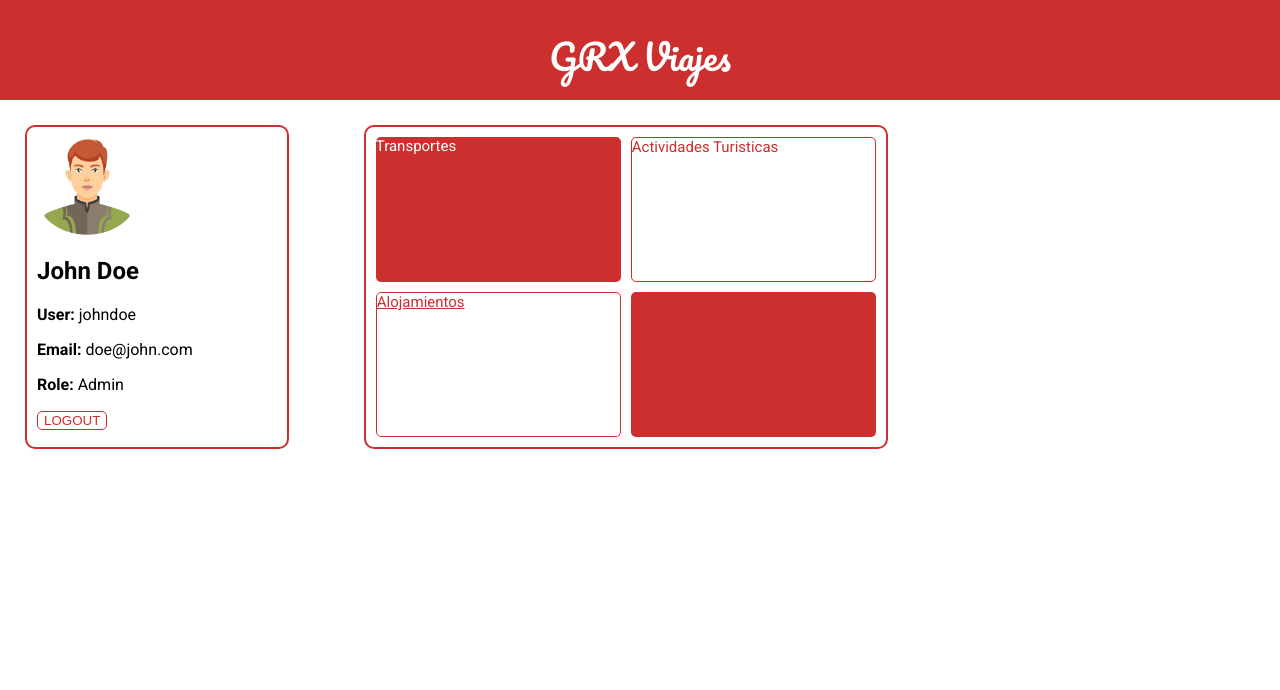
After one commit to Miigue28/DDSI, a Flask app: page /services in a window 1280 px wide. The commit adds this page. Shown: the top 690 px of the page. Run offline with Flask 3, Linux system fonts and the light colour scheme; some libraries are stand-ins or nearby versions.

Commit message:
feat: Añadido rutas

```diff
--- a/Prácticas/app.py
+++ b/Prácticas/app.py
@@ -1,4 +1,5 @@
-from flask import Flask, render_template
+from flask import Flask, render_template, request, flash, redirect, url_for
+from db import cursor
 
 # Create and configure the app
 app = Flask(__name__, instance_relative_config=True)
@@ -8,9 +9,47 @@ app.secret_key = 'GRXViajes'
 def index():
     return render_template('dashboard.html')
 
+@app.route('/services')
+def services():
+    return render_template('services.html')
+
 @app.route('/transports')
 def transports():
     return render_template('transports.html')
+
+@app.route('/reservations')
+def reservation():
+    return render_template('reservations.html')
+
+@app.route('/clients', methods=['GET', 'POST'])
+def clients():
+    #if request.method == 'POST':
+    #    dni = request.form['dni']
+    #    name = request.form['name']
+    #    surnames = request.form['surnames']
+    #    email = request.form['email']
+    #
+    #    db = get_db()
+    #    db.execute(
+    #        'INSERT INTO post (title, body, author_id)'
+    #        ' VALUES (?, ?, ?)',
+    #        (dni, name, surnames, email)
+    #    )
+    #    db.commit()
+    #    return redirect(url_for('clients'))
+    return render_template('clients.html')
+
+@app.route('/employees')
+def employees():
+    return render_template('employees.html')
+
+@app.route('/accomodations')
+def accomodations():
+    return render_template('accomodations.html')
+
+@app.route('/activities')
+def activities():
+    return render_template('activities.html')
 
 #from . import db
 #db.init_app(app)
--- a/Prácticas/templates/accomodations.html
+++ b/Prácticas/templates/accomodations.html
@@ -45,7 +45,7 @@
     </div>
 
     <div class="form-container">
-        <h2>Insertar Transporte</h2>
+        <h2>Insertar Alojamiento</h2>
         <form action="/guardar_tupla" method="post">
             <label>Nombre:</label>
             <input type="text" name="name" required>
--- /dev/null
+++ b/Prácticas/templates/services.html
@@ -0,0 +1,29 @@
+{% extends 'base.html' %}
+
+{% block content %}
+<div class="dashboard-grid">
+    <div class="worker-info">
+      <img src="{{ url_for('static', filename='avatar.jpg') }}" alt="Empleado" class="avatar">
+      <h2>
+        John Doe
+      </h2>
+      <p>
+        <strong>User:</strong> johndoe
+      </p>
+      <p>
+        <strong>Email:</strong> doe@john.com
+      </p>
+      <p>
+        <strong>Role:</strong> Admin
+      </p>
+      <button>LOGOUT</button>
+    </div>
+
+    <div class="options-grid">
+      <a class="people-button">Transportes</a>
+      <a class="services-button">Actividades Turisticas</a>
+      <a href="{{ url_for('accomodations') }}" class="services-button">Alojamientos</a>
+      <a class="people-button"></a>
+    </div>
+  </div>
+{% endblock %}
```
Also changed, not shown: Prácticas/templates/clients.html (+5 -5 lines), Prácticas/templates/dashboard.html (+4 -4 lines).
